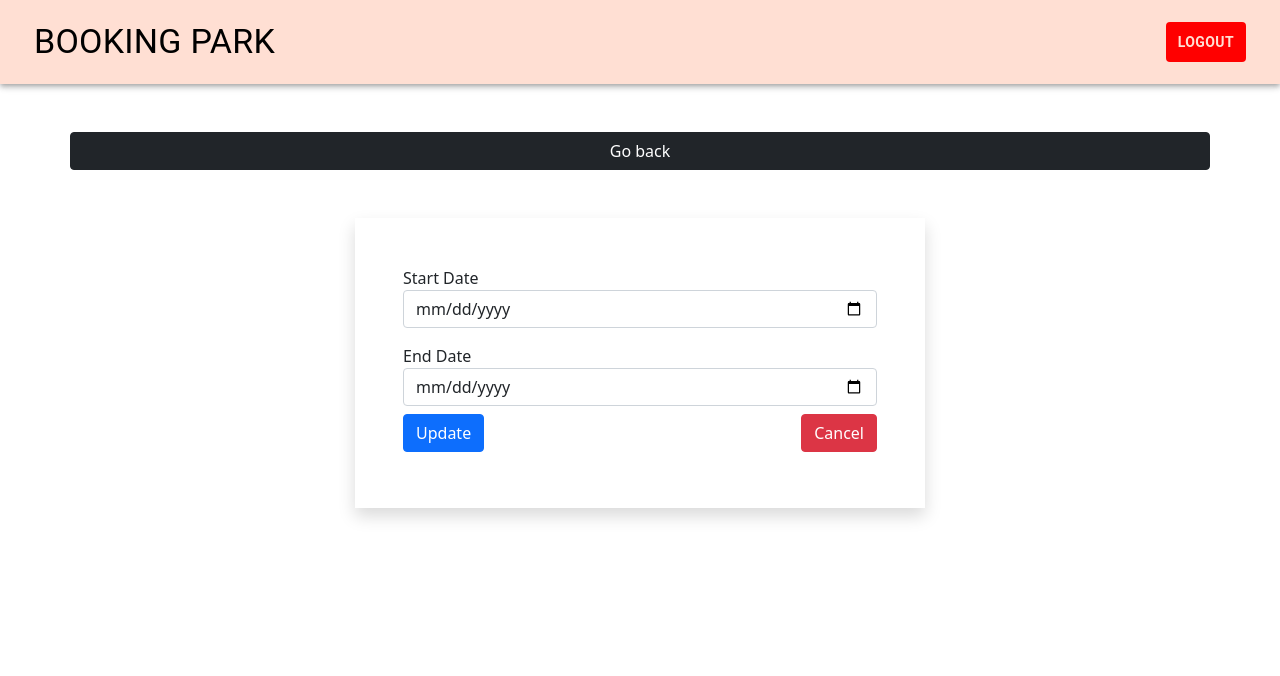
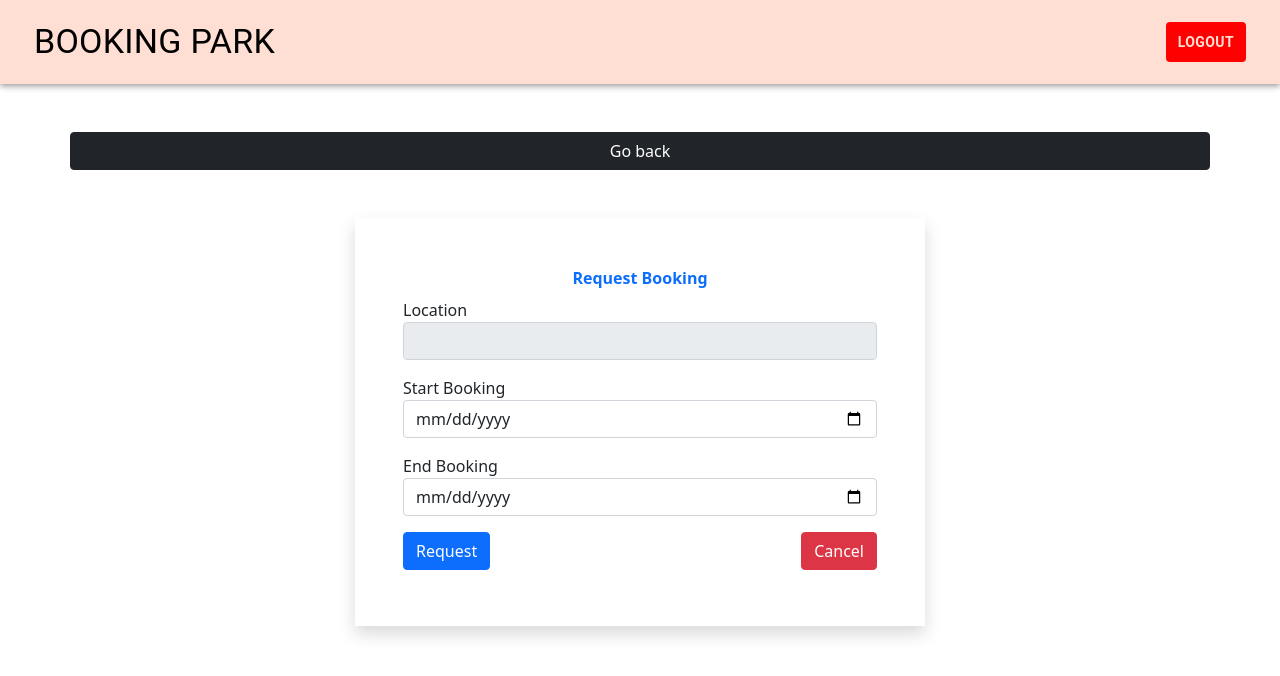
Before and after one commit to adelanegara/hackathon-exercise-one, a React (Create React App) app: page /booking/1 in a window 1280 px wide. Shown: the top 676 px of the page. Built offline with nearby package versions, Linux system fonts and the light colour scheme; no server answers.

Commit message:
deleted delete button

```diff
--- a/db.json
+++ b/db.json
@@ -14,40 +14,9 @@
   ],
   "slot": [
     {
-      "location": "A19",
-      "startDate": "2022-07-28",
-      "endDate": "2022-07-28",
-      "startBooking": null,
-      "endBooking": null,
-      "isBooking": null,
-      "status": "available",
-      "id": 1,
-      "date": "2022-06-17"
-    },
-    {
-      "location": "B20",
-      "startDate": "2022-07-12",
-      "endDate": "2022-07-20",
-      "startBooking": null,
-      "endBooking": null,
-      "isBooking": null,
-      "status": "available",
-      "id": 2
-    },
-    {
-      "location": "B33",
-      "startDate": "2022-07-12",
-      "endDate": "2022-07-15",
-      "startBooking": null,
-      "endBooking": null,
-      "isBooking": null,
-      "status": "available",
-      "id": 3
-    },
-    {
       "location": "D5",
       "startDate": "2022-07-12",
-      "endDate": "2022-07-19",
+      "endDate": "2022-07-22",
       "startBooking": null,
       "endBooking": null,
       "isBooking": null,
@@ -115,5 +84,13 @@
       "id": 10
     }
   ],
-  "request": []
+  "request": [
+    {
+      "startBooking": "2022-06-30",
+      "endBooking": "2022-07-01",
+      "status": "pending",
+      "location": "D9",
+      "id": 1
+    }
+  ]
 }
--- a/src/components/Booking/Booking.js
+++ b/src/components/Booking/Booking.js
@@ -1,9 +1,47 @@
-import React from "react";
-import { useNavigate } from "react-router-dom";
+import React, { useEffect, useState } from "react";
+import { useNavigate, useParams } from "react-router-dom";
+import axios from "axios";
+import { toast } from "react-toastify";
 
 const Booking = () => {
   const navigate = useNavigate();
+  const { id } = useParams();
+  const [data, setData] = useState();
+  const [startBooking, setStartBooking] = useState();
+  const [endBooking, setEndBooking] = useState();
 
+  useEffect(() => {
+    const fetchData = async () => {
+      axios.get(`http://localhost:3006/slot/${id}`).then((response) => {
+        setData(response.data);
+      });
+    };
+    fetchData();
+  }, []);
+
+  const booking = (e) => {
+    e.preventDefault();
+    const payload = {
+      startBooking,
+      endBooking,
+      status: "pending",
+      location: data.location,
+    };
+
+    if (startBooking && endBooking) {
+      axios
+        .post("http://localhost:3006/request", payload)
+        .then(() => {
+          toast.success(
+            `request booking for location ${data.location} successfully`
+          );
+          navigate("/");
+        })
+        .catch((error) => toast.error(error));
+    } else {
+      toast.warning("please select start and end booking date");
+    }
+  };
 
   return (
     <div className="container">
@@ -15,30 +53,46 @@ const Booking = () => {
           Go back
         </button>
         <div className="col-md-6 mx-auto shadow p-5">
+          <div className="text-primary text-center mb-2">
+            <strong>Request Booking</strong>
+          </div>
           <form>
             <div className="form-group">
-              <label>Start Date</label>
+              <label>Location</label>
+              <input
+                className="form-control"
+                type="text"
+                value={data?.location}
+                disabled
+              />
+            </div>
+            <div className="form-group mt-3">
+              <label>Start Booking</label>
               <input
                 className="form-control"
                 type="date"
-
+                min={data?.startDate}
+                max={data?.endDate}
+                onChange={(e) => setStartBooking(e.target.value)}
               />
             </div>
-            <div className="form-group pt-3">
-              <label>End Date</label>
+            <div className="form-group mt-3">
+              <label>End Booking</label>
               <input
                 className="form-control"
                 type="date"
-
+                min={startBooking}
+                max={data?.endDate}
+                onChange={(e) => setEndBooking(e.target.value)}
               />
             </div>
-            <div className="form-group d-flex align-items-center justify-content-between my-2">
+            <div className="form-group d-flex align-items-center justify-content-between my-2 mt-3">
               <button
                 type="submit"
                 className="btn btn-primary"
-
+                onClick={(e) => booking(e)}
               >
-                Update
+                Request
               </button>
               <button
                 type="button"
--- a/src/components/Home/Home.js
+++ b/src/components/Home/Home.js
@@ -5,6 +5,7 @@ import Box from "@mui/material/Box";
 import Modal from "@mui/material/Modal";
 import { Link } from "react-router-dom";
 import { Form } from "react-bootstrap";
+import { useNavigate } from "react-router-dom";
 
 const style = {
   position: "absolute",
@@ -19,6 +20,7 @@ const style = {
 };
 
 const Home = () => {
+  const navigate = useNavigate();
   const [open, setOpen] = React.useState(false);
   const handleClose = () => setOpen(false);
   const [data, setData] = useState();
@@ -33,26 +35,7 @@ const Home = () => {
     fetchData();
   }, []);
 
-  const onDeleteSlot = async (id) => {
-    axios.delete(`http://localhost:3006/slot/${id}`).then(() => {
-      fetchData()
-        .then(toast.success(`Delete slot id ${id} sucessfully`))
-        .catch((error) => {
-          toast.error(error);
-        });
-    });
-  };
 
-  const handleBook = async (id) => {
-    const url = `http://localhost:3006/slot/${id}`;
-    axios.get(url).then((resposnse) => {
-      const payload = {
-        date: resposnse.data.date,
-        status: "unavailable",
-      };
-      axios.put(url, payload);
-    });
-  };
 
   return (
     <div className="container">
@@ -90,19 +73,13 @@ const Home = () => {
                         >
                           Edit
                         </Link>
-                        <button
-                          type="button"
-                          onClick={() => onDeleteSlot(item.id)}
-                          className="btn btn-sm btn-danger mr-1"
-                        >
-                          Delete
-                        </button>
+
                       </div>
                     )}
                     {role === "user" && (
                       <button
                         className="btn btn-sm btn-primary mr-1"
-                        onClick={() => handleBook(item.id)}
+                        onClick={() => navigate(`/booking/${item.id}`)}
                       >
                         {item.status === "available" ? "Book" : "Booked"}
                       </button>
```
